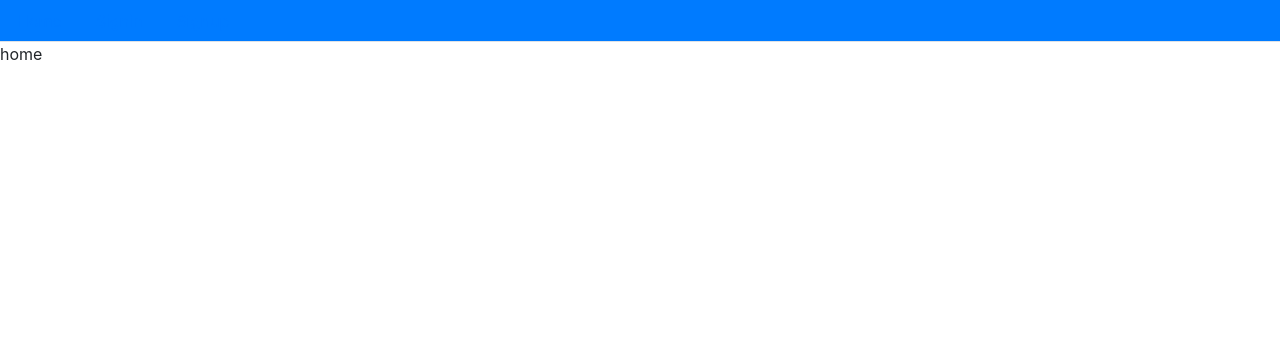
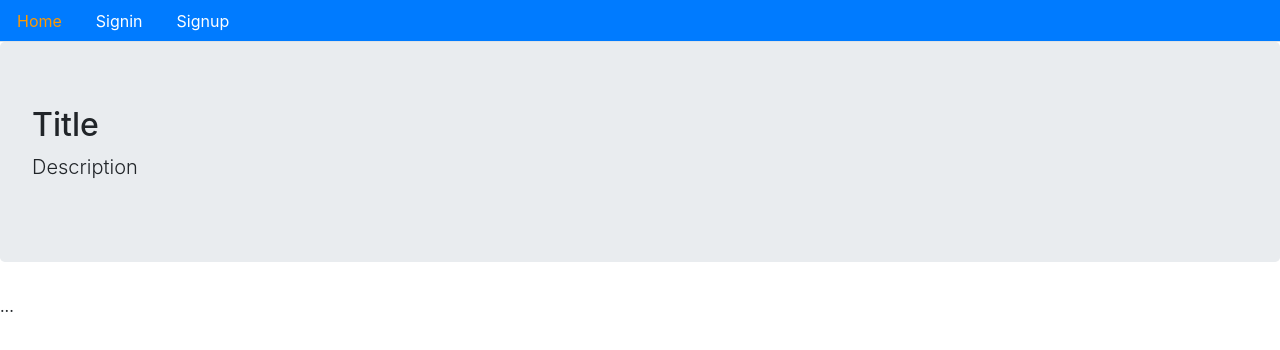
Before and after one commit to haraacharya/deal_registration_intranet_site_using_nodejs, a React (Create React App) app in the folder dealregistration-ui/: page / in a window 1280 px wide. Shown: the top 350 px of the page. Built offline with nearby package versions, Linux system fonts and the light colour scheme.

Commit message:
created common layout page

```diff
--- a/dealregistration-ui/public/index.html
+++ b/dealregistration-ui/public/index.html
@@ -12,7 +12,9 @@
     <link rel="apple-touch-icon" href="%PUBLIC_URL%/logo192.png" />
 
     <link rel="manifest" href="%PUBLIC_URL%/manifest.json" />
-    <link href="https://stackpath.bootstrapcdn.com/bootstrap/4.4.1/css/bootstrap.min.css" rel="stylesheet" integrity="sha384-Vkoo8x4CGsO3+Hhxv8T/Q5PaXtkKtu6ug5TOeNV6gBiFeWPGFN9MuhOf23Q9Ifjh" crossorigin="anonymous"/>
+    <link href="https://stackpath.bootstrapcdn.com/bootstrap/4.4.1/css/bootstrap.min.css"
+      rel="stylesheet" integrity="sha384-Vkoo8x4CGsO3+Hhxv8T/Q5PaXtkKtu6ug5TOeNV6gBiFeWPGFN9MuhOf23Q9Ifjh"
+      crossorigin="anonymous"/>
 
     <title>Deal-Registration</title>
   </head>
--- a/dealregistration-ui/src/App.js
+++ b/dealregistration-ui/src/App.js
@@ -5,5 +5,4 @@ const App = () => {
   return (<div>Deal reg site</div>);
 }
 
-
 export default App;
--- a/dealregistration-ui/src/Routes.js
+++ b/dealregistration-ui/src/Routes.js
@@ -4,13 +4,11 @@ import { BrowserRouter, Switch, Route } from "react-router-dom";
 import Signup from "./user/Signup"
 import Signin from "./user/Signin"
 import Home from "./core/Home"
-import Menu from "./core/Menu"
 
 
 const Routes = () => {
     return(
         <BrowserRouter>
-            <Menu />
             <Switch>
                 <Route path="/" exact component={Home} />
                 <Route path="/signin" exact component={Signin} />
--- a/dealregistration-ui/src/core/Home.js
+++ b/dealregistration-ui/src/core/Home.js
@@ -1,7 +1,12 @@
 import React from "react";
+import Layout from "./Layout"
 
 const Home = () => {
-    return (<div>home</div>)
+    return (
+        <Layout>
+            ...
+        </Layout>
+        )
 };
 
 export default Home;
--- /dev/null
+++ b/dealregistration-ui/src/core/Layout.js
@@ -0,0 +1,17 @@
+import React from "react";
+import Menu from "./Menu";
+
+const Layout = ({title = "Title", description= "Description", classname, children}) => {
+    return (
+        <div>
+            <Menu />
+            <div className="jumbotron">
+                <h2>{ title }</h2>
+                <p className="lead">{ description }</p>
+            </div>
+            <div className={classname}>{ children }</div>
+        </div>
+    )
+}
+
+export default Layout;
--- a/dealregistration-ui/src/core/Menu.js
+++ b/dealregistration-ui/src/core/Menu.js
@@ -1,21 +1,29 @@
 import React from "react"
-import {Link} from "react-router-dom"
+import { Link, withRouter } from "react-router-dom"
 
-const Menu = () => {
+const isActive = (history, path) => {
+    if(history.location.pathname===path){
+        return { color: '#ff9900'}
+    } else {
+        return { color: '#ffffff'}
+    }
+}
+
+const Menu = ({ history }) => {
     return (
         <div>
             <ul className="nav nav-tabs bg-primary">
 
                 <li className="nav-item">
-                    <Link className="nav-link" to="/">Home</Link>
+                    <Link className="nav-link" style={isActive(history, "/")} to="/">Home</Link>
                 </li>
 
                 <li className="nav-item">
-                    <Link className="nav-link" to="/signin">Signin</Link>
+                    <Link className="nav-link" style={isActive(history, "/signin")} to="/signin">Signin</Link>
                 </li>
 
                 <li className="nav-item">
-                    <Link className="nav-link" to="/signup">Signup</Link>
+                    <Link className="nav-link" style={isActive(history, "/signup")} to="/signup">Signup</Link>
                 </li>
 
             </ul>
@@ -23,4 +31,4 @@ const Menu = () => {
     )
 }
 
-export default Menu;
+export default withRouter(Menu);
--- a/dealregistration-ui/src/user/Signin.js
+++ b/dealregistration-ui/src/user/Signin.js
@@ -1,7 +1,12 @@
 import React from "react";
+import Layout from "../core/Layout"
 
 const Signin = () => {
-    return (<div>signin</div>)
+    return (
+        <Layout title="Signin" description="Signin to deal registration site">
+
+        </Layout>
+    )
 };
 
 export default Signin;
--- a/dealregistration-ui/src/user/Signup.js
+++ b/dealregistration-ui/src/user/Signup.js
@@ -1,7 +1,12 @@
 import React from "react";
+import Layout from "../core/Layout";
 
 const Signup = () => {
-    return (<div>signup</div>)
+    return (
+        <Layout title="Signup" description="Signup to deal registration site">
+            ...
+        </Layout>
+    )
 };
 
 export default Signup;
```
Also changed, not shown: 1 other file (tests, documents, lock files or other folders).
